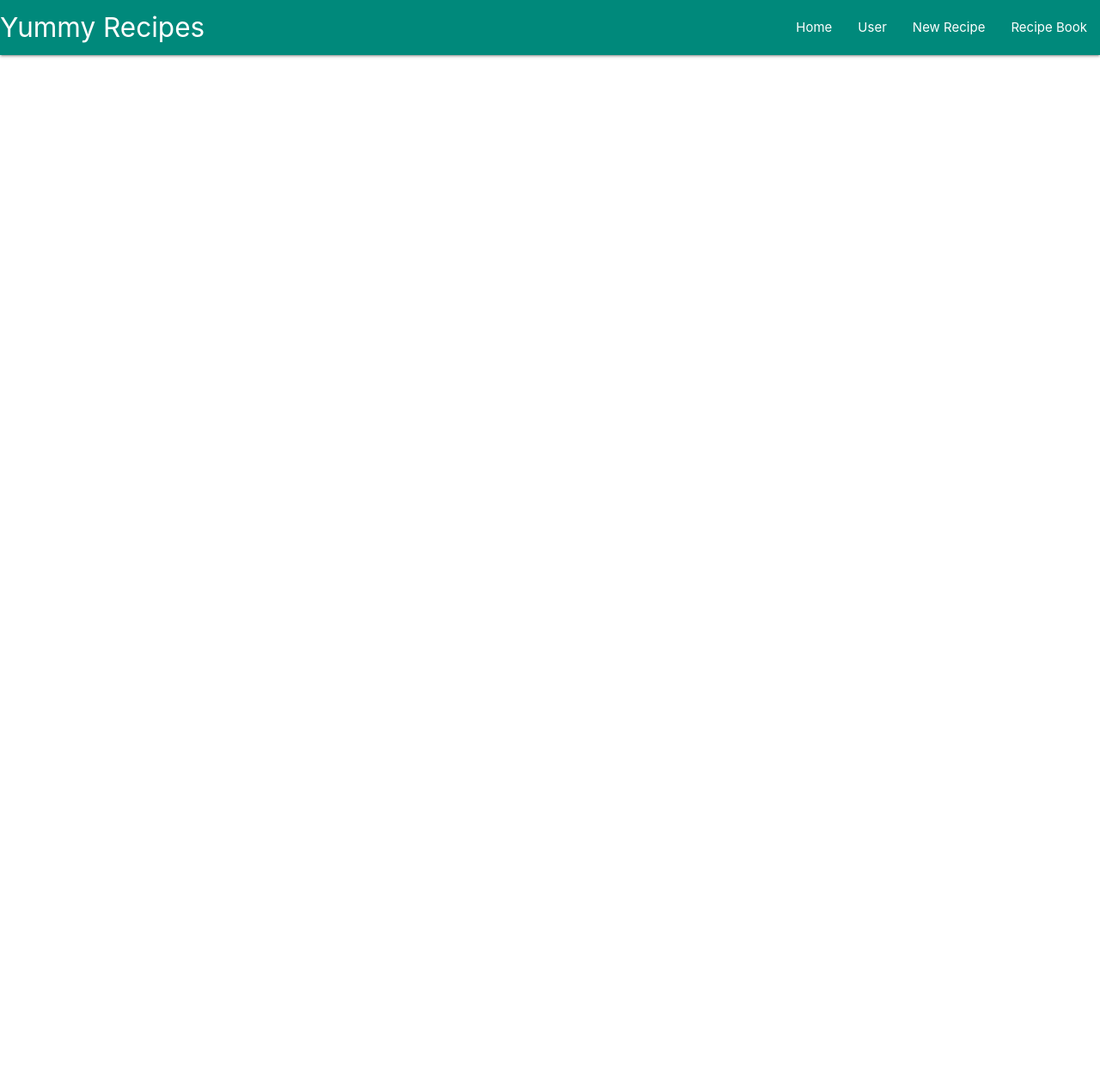
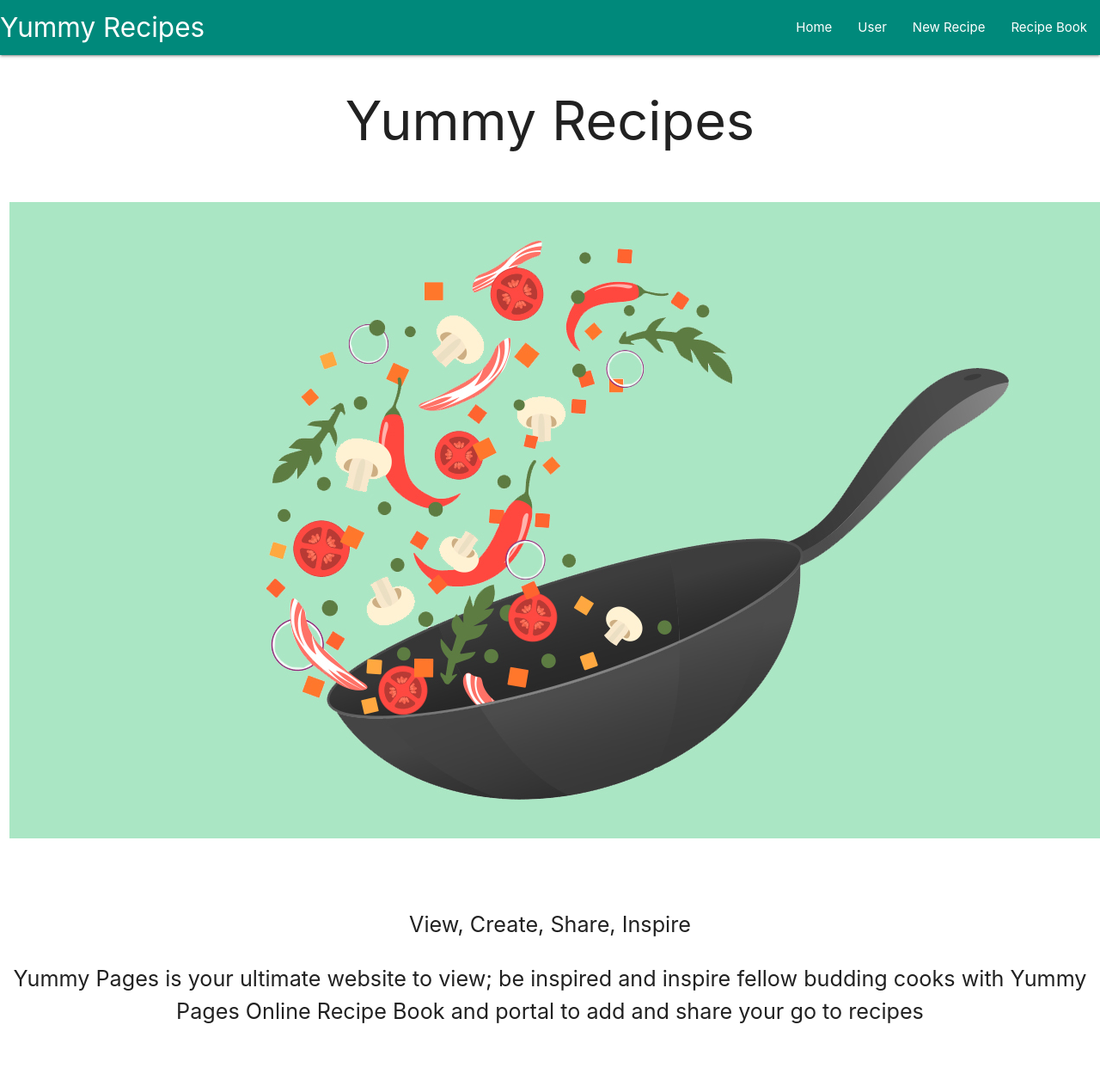
Before and after one commit to inglisj/Yummy_Recipes, a Flask app: page / in a window 1280 px wide; the page is wider, and only the part inside the window is pictured. Shown: that part at 86% size. Before the commit the page ends 67 px from the top of that part, so only its background shows below. Run offline with Flask 2, Linux system fonts and the light colour scheme; some libraries are stand-ins or nearby versions.

Commit message:
added index.html and redirected homepage

```diff
--- a/templates/index.html
+++ b/templates/index.html
@@ -1,4 +1,24 @@
 {% extends "base.html" %}
 {% block content %}
 
+<div class="row featurette">
+    <div class="col-md-7">
+        <h1 class="center-align title-font">Yummy Recipes</h1>
+    </div>
+</div>
+
+<div class="section row">
+    <div class="col s12 picture-box center-align">
+        <img src="{{url_for('static', filename='images/panimage.jpg')}}" alt="Image of Pan" class="picture center-align"/>
+    </div>
+</div>
+
+
+<div class="section row">
+    <div class="col s12 main-font flow-text center-align">
+        <p> View, Create, Share, Inspire </p>
+
+        <p>Yummy Pages is your ultimate website to view; be inspired and inspire fellow budding cooks with Yummy Pages Online Recipe Book and portal to add and share your go to recipes</p>
+
+
 {% endblock %}
```
